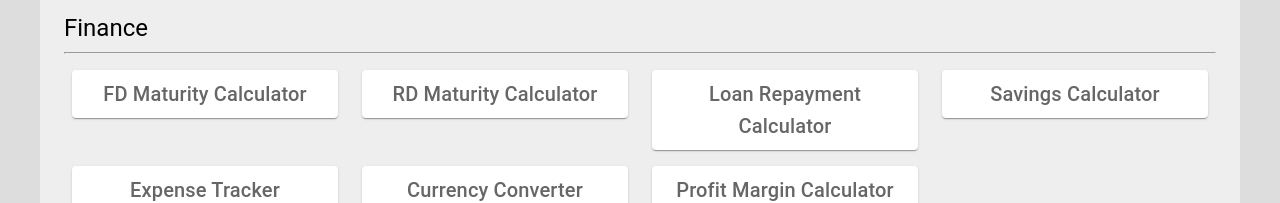
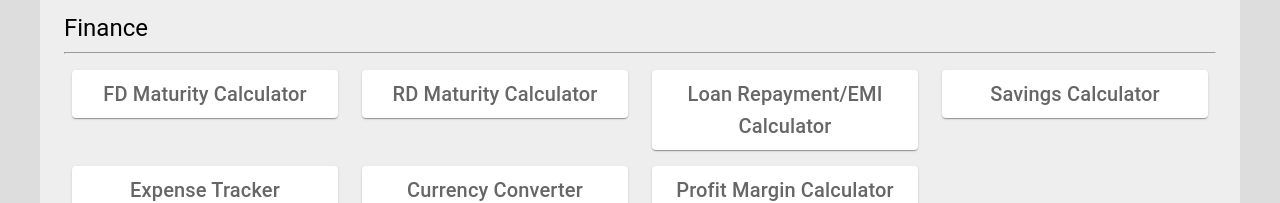
Before and after one commit to SarthakKeshari/calc_for_everything, a React (Create React App) app in the folder calculators/: page / in a window 1280 px wide. Shown: the part 2548-2751 px from the top of the page. Built offline with nearby package versions, Linux system fonts and the light colour scheme.

Commit message:
Added folders for contribution

```diff
--- a/calculators/src/Home.js
+++ b/calculators/src/Home.js
@@ -120,7 +120,7 @@ export default function Home() {
         <Grid container rowSpacing={2} columnSpacing={{ xs: 1, sm: 2, md: 3 }} padding={1}>
             <HomeGridItem calcName="FD Maturity Calculator" path="/fdmaturitycalc"/>
             <HomeGridItem calcName="RD Maturity Calculator" path="/rdmaturitycalc"/>
-            <HomeGridItem calcName="Loan Repayment Calculator" path="/loanrepaymentcalc"/>
+            <HomeGridItem calcName="Loan Repayment/EMI Calculator" path="/loanrepaymentcalc"/>
             <HomeGridItem calcName="Savings Calculator" path="/savingscalc"/>
             <HomeGridItem calcName="Expense Tracker" path="/expensetracker"/>
             <HomeGridItem calcName="Currency Converter" path="/currencyconverter"/>
--- a/calculators/src/finance/loan_repayment_calc/MainLoanRepaymentCalc.js
+++ b/calculators/src/finance/loan_repayment_calc/MainLoanRepaymentCalc.js
@@ -54,7 +54,7 @@ function MainLoanRepaymentCalc(){
 
     return(
         <Container maxWidth="lg" sx={{ bgcolor: '#eeeeee', minHeight: '90vh', paddingY:"10" }}>
-            <Typography pt={1} variant='h5' sx = {{textAlign: "center"}}>Loan Repayment Calculator</Typography>
+            <Typography pt={1} variant='h5' sx = {{textAlign: "center"}}>Loan Repayment/EMI Calculator</Typography>
             <hr/>
             <br/>
             <Tabs value={tab} onChange={handleTabChange}>
```
